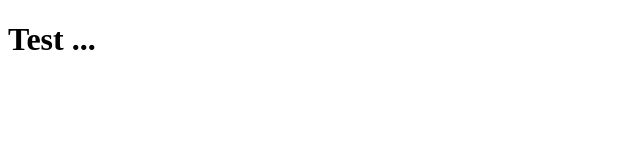
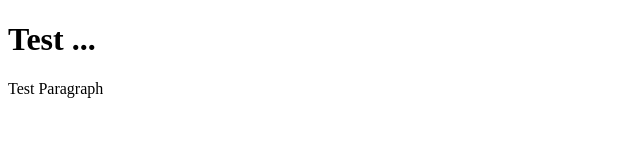
Before and after one commit to Monsieur-M/RepositoryOne, a plain HTML site: page index.html in a window 1280 px wide. Shown: the whole page, without its empty margins (0-640 px from the left). Drawn offline with Linux system fonts and the light colour scheme.

Commit message:
Modified index.html File

```diff
--- a/index.html
+++ b/index.html
@@ -8,5 +8,6 @@
 </head>
 <body>
     <h1>Test ...</h1>
+    <p>Test Paragraph</p>
 </body>
 </html>
```
